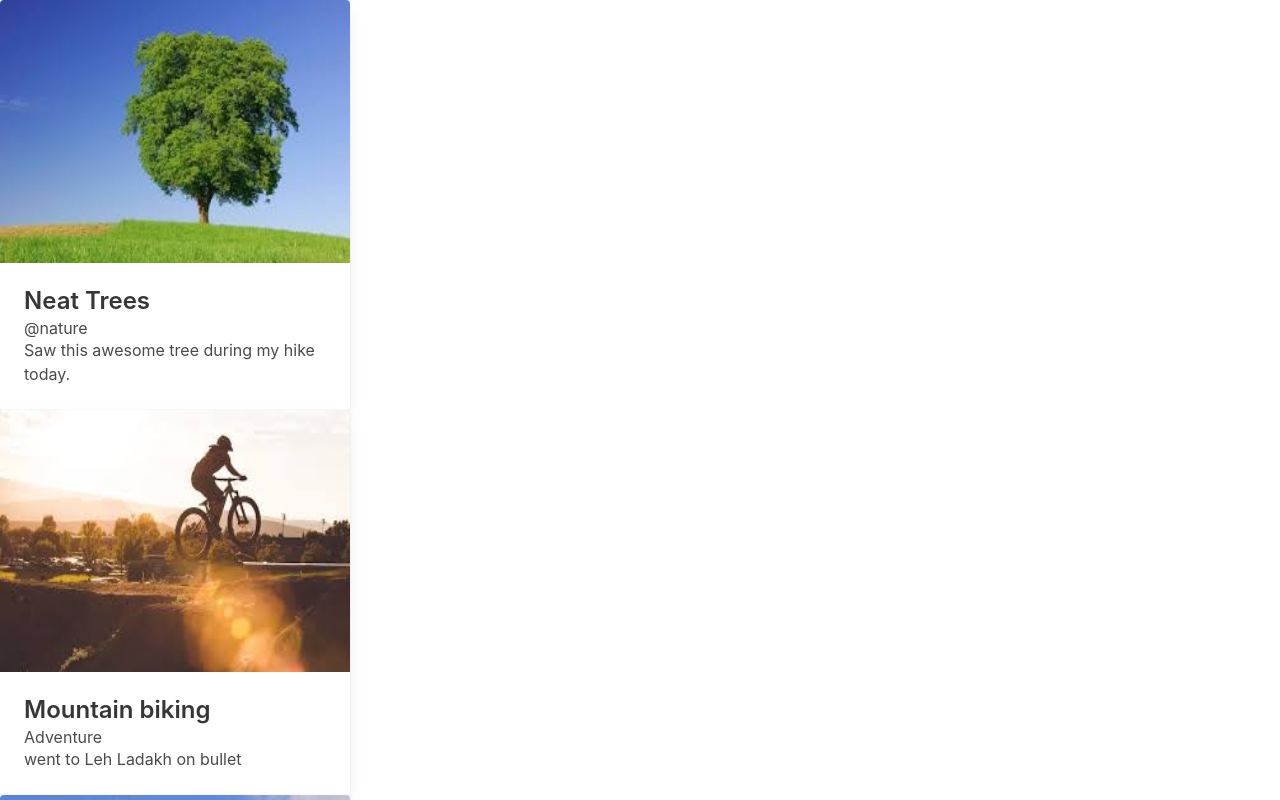
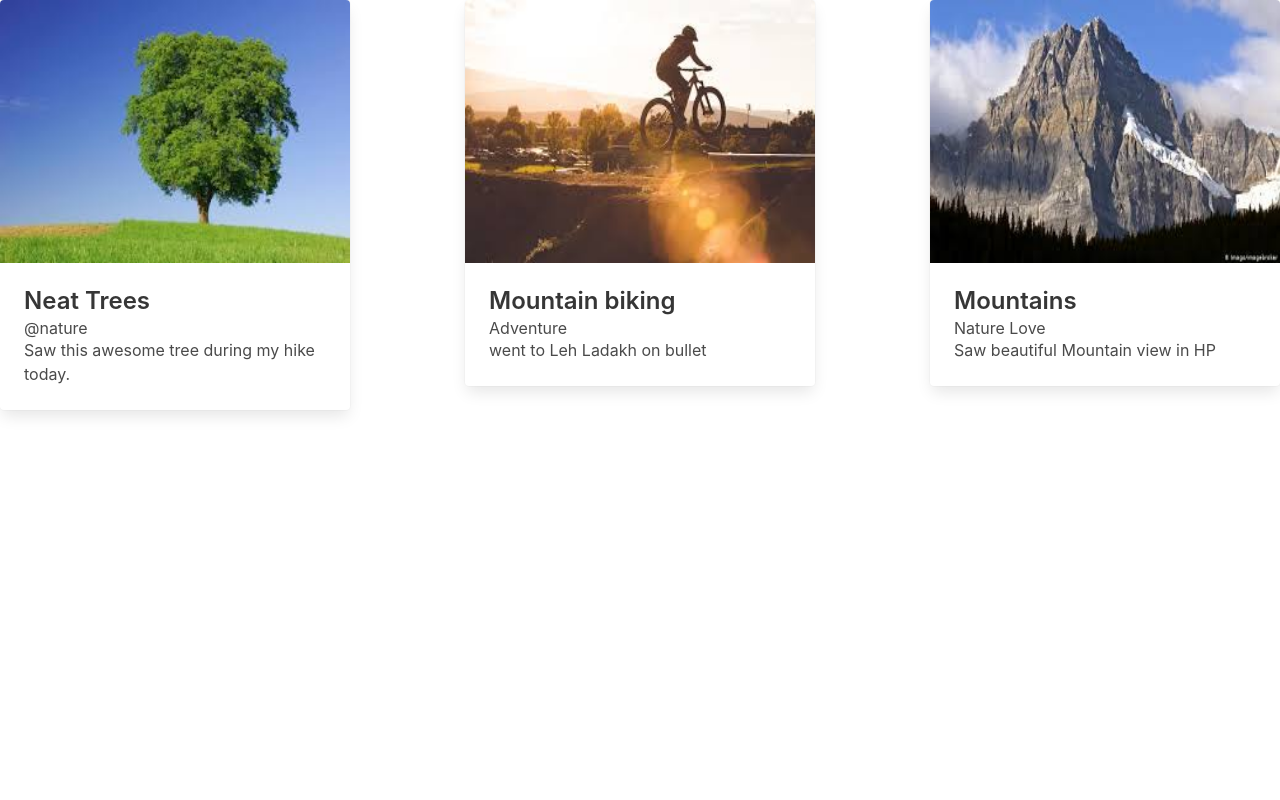
Before and after one commit to rikkhanna/cards, an Angular app: page / in a window 1280 px wide. Shown: the top 800 px of the page. Built offline with nearby package versions, Linux system fonts and the light colour scheme.

Commit message:
added css styling to host omponent using :host

```diff
--- a/src/app/app.component.css
+++ b/src/app/app.component.css
@@ -0,0 +1,5 @@
+:host{
+    display: flex;
+    justify-content: space-between;
+    flex-wrap: wrap;
+}
```
